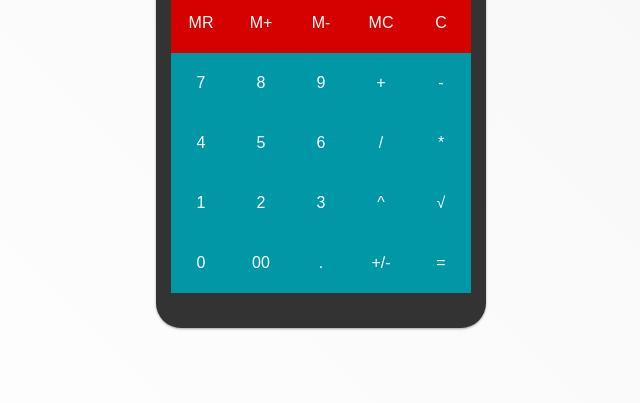
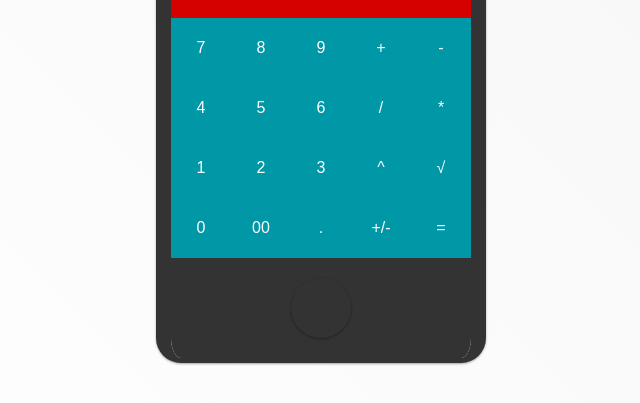
Before and after one commit to stevenbraham/javascript-calculator, a plain HTML site: page index.html in a window 1280 px wide. Shown: the part 363-766 px from the top of the page, without its empty margins (319-959 px from the left). Drawn offline with nearby package versions, Linux system fonts and the light colour scheme.

Commit message:
github button

```diff
--- a/index.html
+++ b/index.html
@@ -52,6 +52,9 @@
             <button>=</button>
         </div>
     </div>
+    <footer>
+        <a href="https://github.com/stevenbraham/javascript-calculator" target="_blank" class="btn-github"></a>
+    </footer>
 </main>
 </body>
 </html>
--- a/style.css
+++ b/style.css
@@ -16,7 +16,7 @@ body {
     overflow: hidden;
     border: solid #333;
     min-height: 500px;
-    border-width: 35px 15px;
+    border-width: 35px 15px 5px;
 }
 
 #calculator header {
@@ -53,3 +53,22 @@ body {
     border: none;
     background: #0097a7;
 }
+
+footer {
+    background: #333;
+    color: #fff;
+    display: flex;
+    align-items: center;
+    justify-content: center;
+    min-height: 100px;
+}
+
+footer .btn-github {
+    box-shadow: 0 1px 3px rgba(0, 0, 0, 0.12), 0 1px 2px rgba(0, 0, 0, 0.24);
+    height: 60px;
+    width: 60px;
+    display: inline-block;
+    border-radius: 100%;
+    text-align: center;
+    background-size: cover;
+}
```
